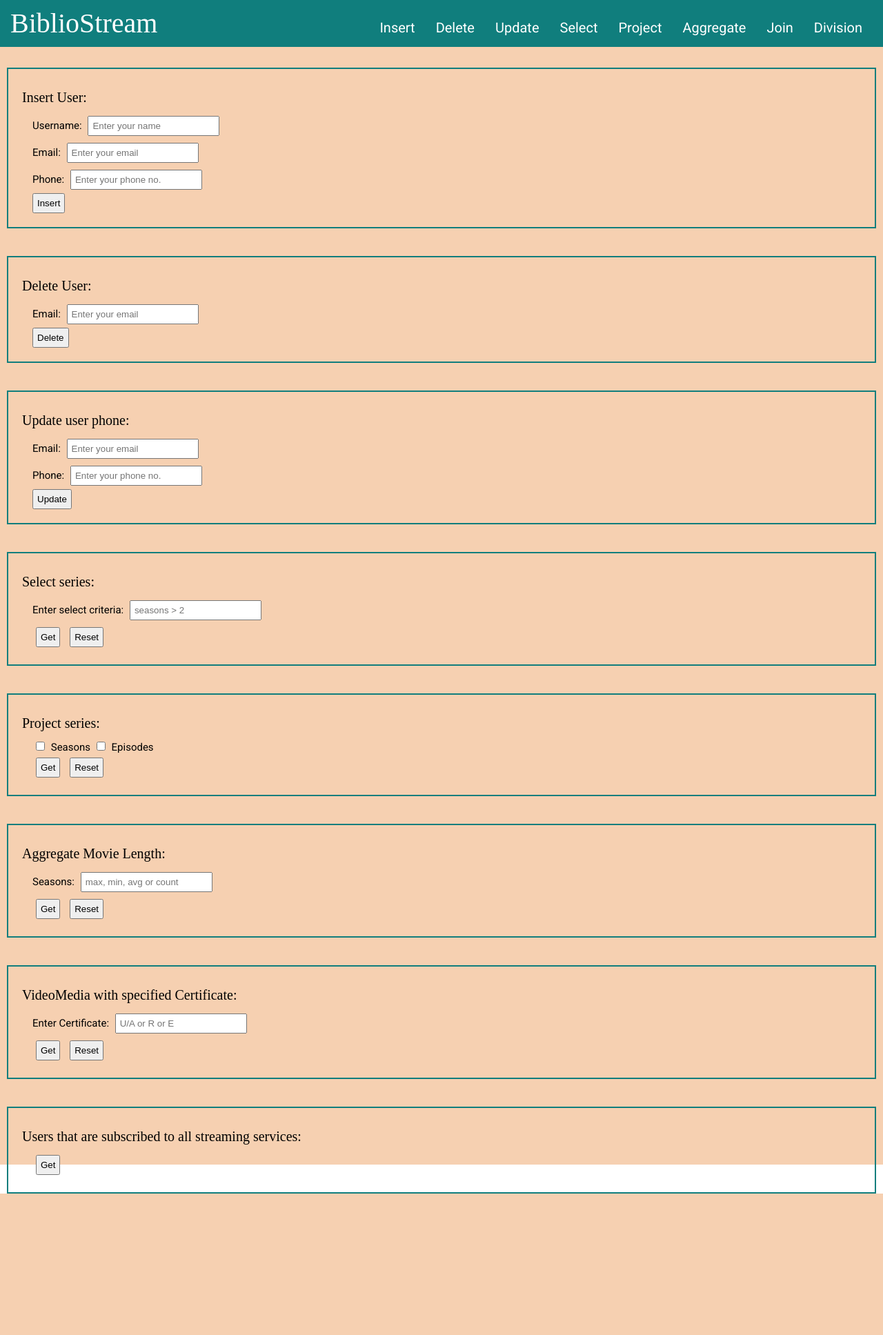
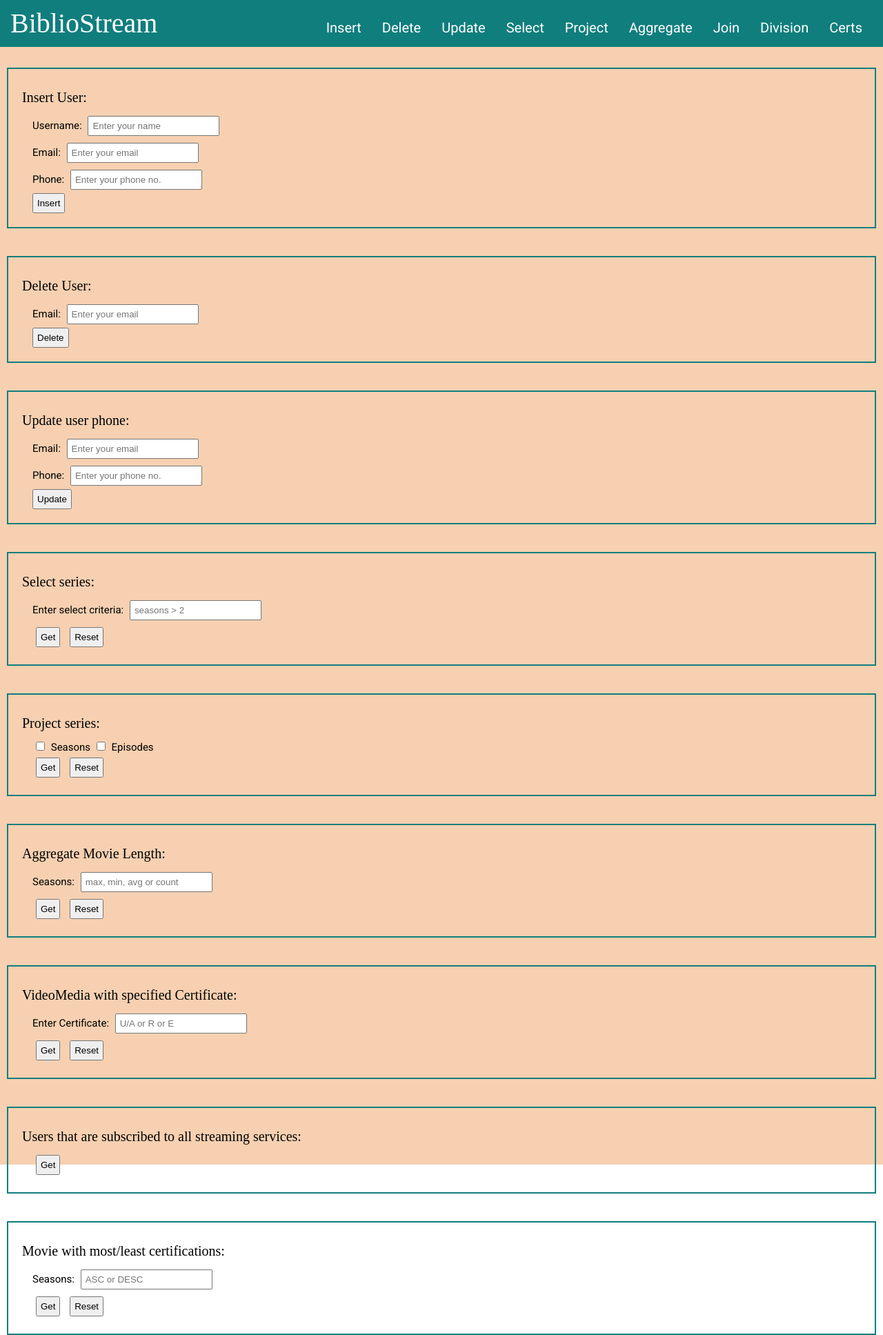
Before and after one commit to yaash45/BiblioStream, a Flask app: page / in a window 1280 px wide. Shown: the whole page at 69% size. Before the commit the page ends 1730 px from the top, so only its background shows below. Run offline with Flask 2, Linux system fonts and the light colour scheme; parts of the project's set-up code (start-up, migrations or seed data) failed here and were passed over; some web fonts are replaced.

Commit message:
Nested groupby code

```diff
--- a/src/bibliostream.py
+++ b/src/bibliostream.py
@@ -142,7 +142,7 @@
 
         return f"Inserted cert with name = {cert_insert}"
 
-    def max_certifications(self):
+    def max_certifications(self, minmax: str):
         """
         This method returns the videomedia with the most certifications
         (Nested AGGREGATE) criteria (not tested yet) (need to populate respective tables)
@@ -154,7 +154,7 @@
             + "(SELECT videomedia_name, Count(*) AS certCount \n"
             + "from Receives \n"
             + "GROUP BY videomedia_name) AS derivedTable \n"
-            + "ORDER by certCount DESC) As orderedTable \n"
+            + f"ORDER by certCount {minmax}) As orderedTable"\
             + "LIMIT 1;"
         )
 
--- a/src/main.py
+++ b/src/main.py
@@ -184,7 +184,26 @@
         return render_template("index.html", divide_result=divide_result)
 
     # If reset button is pressed, simply redirect to home
-    elif request.args.get("join_reset", None):
+    return redirect("/")
+@app.route("/max_certs", methods=["GET"])
+def max_certs():
+    if request.args.get("agg_get", None):
+        if request.args.get("agg_func", None):
+            agg_func = request.args.get("agg_func")
+
+            # Check for valid aggregation function
+            if agg_func.lower() in ["min", "max", "count", "avg"]:
+                # Calculate aggregation result
+                agg_result = bs.aggregate_movie_length(agg_func=agg_func)
+
+                # Render template with agg_result set
+                return render_template(
+                    "index.html", agg_result=f"{agg_func} movie length is {agg_result}"
+                )
+            else:
+                redirect("/")
+
+    elif request.args.get("agg_reset", None):
         return redirect("/")
 
     return redirect("/")
--- a/src/templates/index.html
+++ b/src/templates/index.html
@@ -30,6 +30,7 @@
             <li><a href="#aggregate">Aggregate</a></li>
             <li><a href="#join">Join</a></li>
             <li><a href="#division">Division</a></li>
+            <li><a href="#certs">Certs</a></li>
           </ul>
         </div>
       </div>
@@ -170,6 +171,22 @@
           <span class="db_result"> {{ divide_result }}</span>
           {% endif %}
         </div>
+        <div class="form" class="max_certs">
+          <span class="header"><a id="certs">Movie with most/least certifications:</a></span>
+          <form action="{{url_for('max_certs')}}" method="GET">
+              <label for="ascdesc">Seasons:</label>
+              <input
+              type="text"
+              name="ascdesc"
+              placeholder="ASC or DESC"/>
+            <br />
+            <input type="submit" name="max_get" value="Get"></input>
+            <input type="submit" name="max_reset" value="Reset"></input>
+          </form>
+          {% if cert_result %}
+          <span class="db_result"> {{ cert_result }}</span>
+          {% endif %}
+        </div>
       </div>
     </div>
   </body>
```
